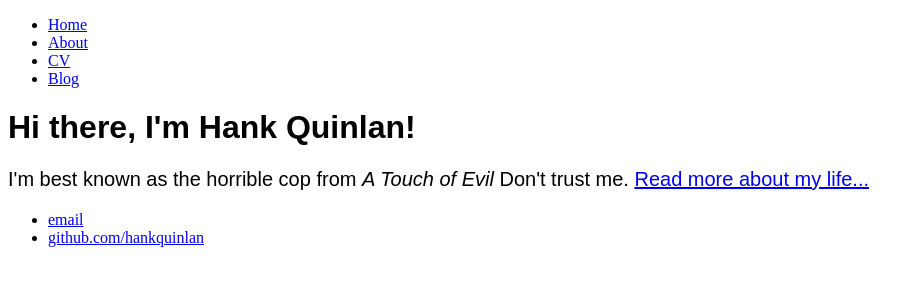
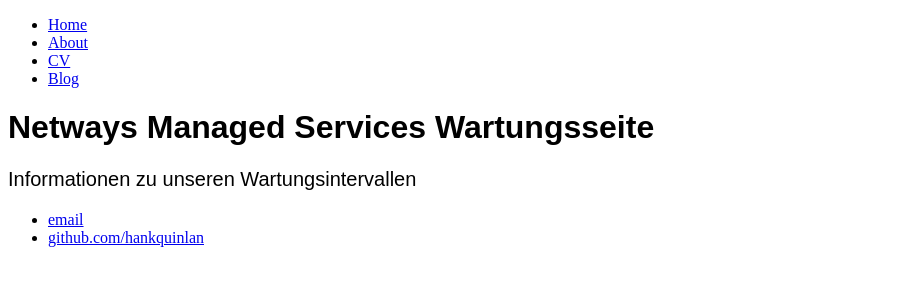
Before and after one commit to Storagegirl/storagegirl.github.io, a Jekyll site: the page built from index.html, in a window 1280 px wide. Shown: the top 300 px of the page, without its empty margins (0-921 px from the left). Built offline with Jekyll 4.4.1, drawn with Linux system fonts in a browser that asks for light colours.

Commit message:
Update index.html

```diff
--- a/index.html
+++ b/index.html
@@ -1,8 +1,7 @@
 ---
 layout: default
-title: Hank Quinlan, Horrible Cop
+title: Wartungsübersicht
 ---
-<div class="blurb">
-	<h1>Hi there, I'm Hank Quinlan!</h1>
-	<p>I'm best known as the horrible cop from <em>A Touch of Evil</em> Don't trust me. <a href="/about">Read more about my life...</a></p>
-</div><!-- /.blurb -->
+
+<h1>Netways Managed Services Wartungsseite</h1>
+<p>Informationen zu unseren Wartungsintervallen</p>
```
